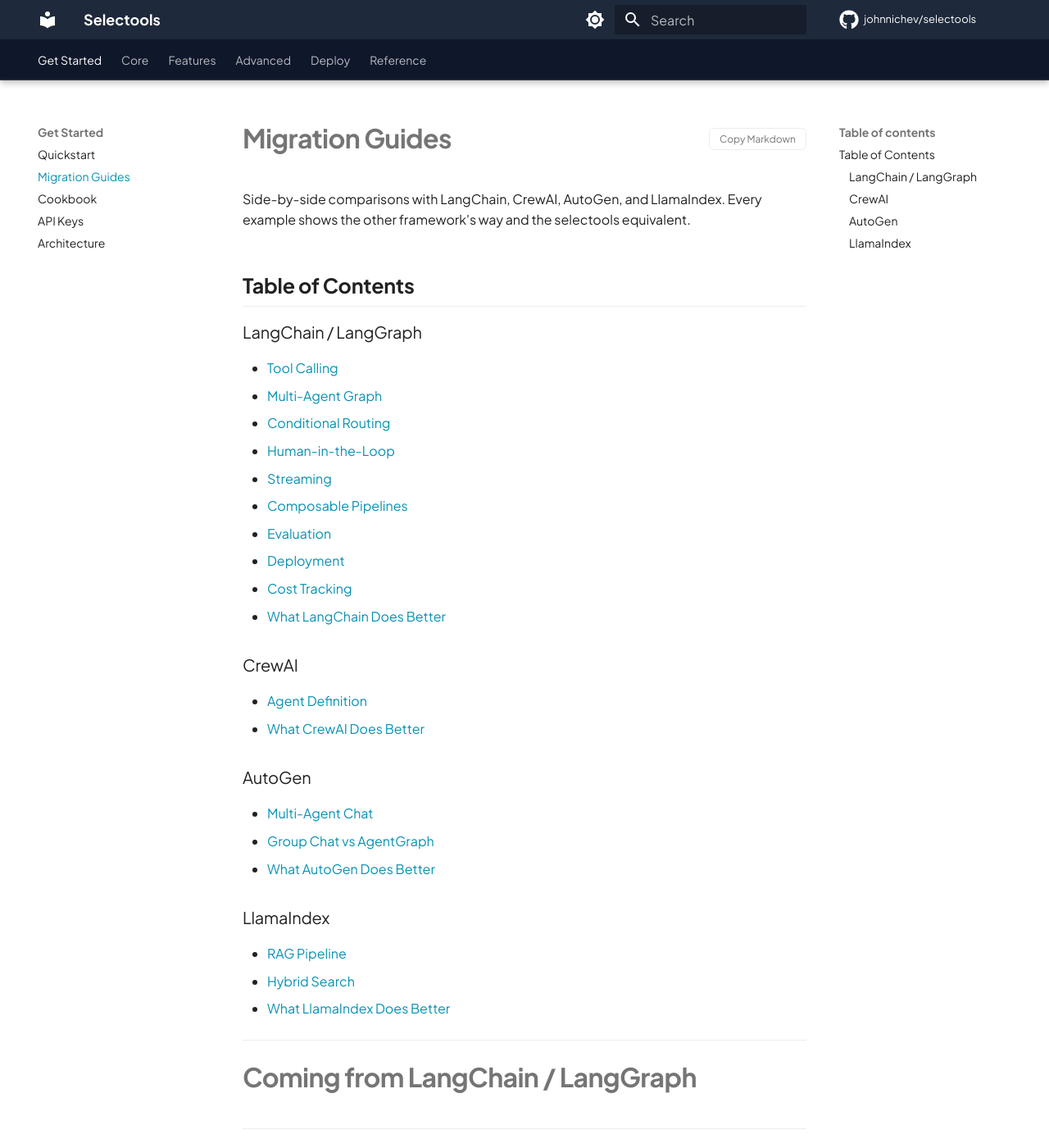
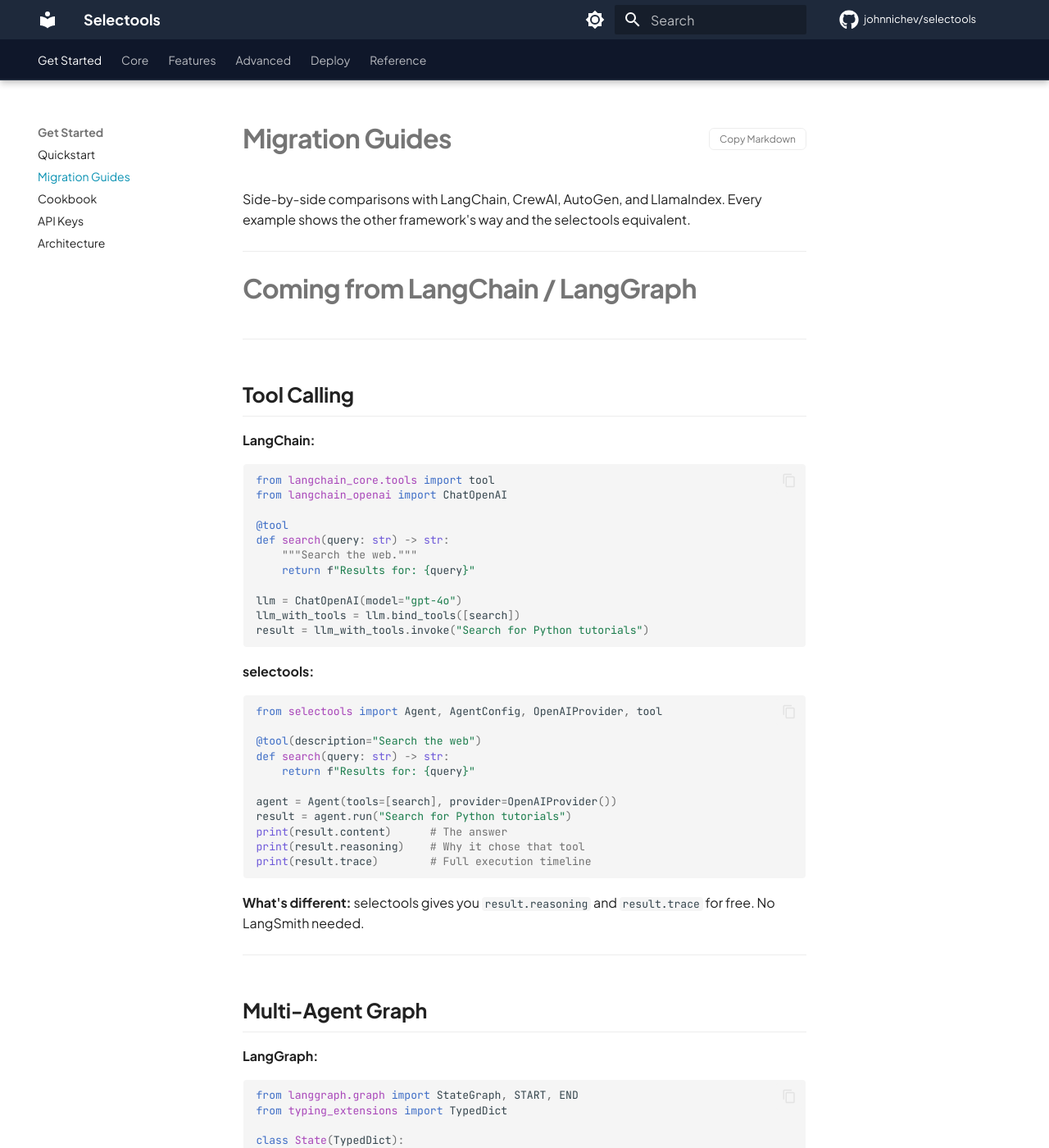
Before and after one commit to johnnichev/selectools, an MkDocs documentation site: the page built from docs/MIGRATION.md, in a window 1280 px wide and 1400 px high. Shown: the whole window at 82% size. Built offline with MkDocs 1.6.1 and Material for MkDocs 9.7.7, drawn with Linux system fonts in a browser that asks for light colours; comment, search, counter and statistics services are not loaded; the version menu is left out.

Commit message:
fix(docs): remove duplicate table of contents from migration guide

```diff
--- a/docs/MIGRATION.md
+++ b/docs/MIGRATION.md
@@ -1,34 +1,6 @@
 # Migration Guides
 
 Side-by-side comparisons with LangChain, CrewAI, AutoGen, and LlamaIndex. Every example shows the other framework's way and the selectools equivalent.
-
-## Table of Contents
-
-### LangChain / LangGraph
-- [Tool Calling](#tool-calling)
-- [Multi-Agent Graph](#multi-agent-graph)
-- [Conditional Routing](#conditional-routing)
-- [Human-in-the-Loop](#human-in-the-loop)
-- [Streaming](#streaming)
-- [Composable Pipelines](#composable-pipelines)
-- [Evaluation](#evaluation)
-- [Deployment](#deployment)
-- [Cost Tracking](#cost-tracking)
-- [What LangChain Does Better](#what-langchain-does-better-honest)
-
-### CrewAI
-- [Agent Definition](#agent-definition)
-- [What CrewAI Does Better](#what-crewai-does-better-honest)
-
-### AutoGen
-- [Multi-Agent Chat](#multi-agent-chat)
-- [Group Chat vs AgentGraph](#group-chat-autogen-vs-agentgraph-selectools)
-- [What AutoGen Does Better](#what-autogen-does-better-honest)
-
-### LlamaIndex
-- [RAG Pipeline](#rag-pipeline)
-- [Hybrid Search](#hybrid-search)
-- [What LlamaIndex Does Better](#what-llamaindex-does-better-honest)
 
 ---
 
```
